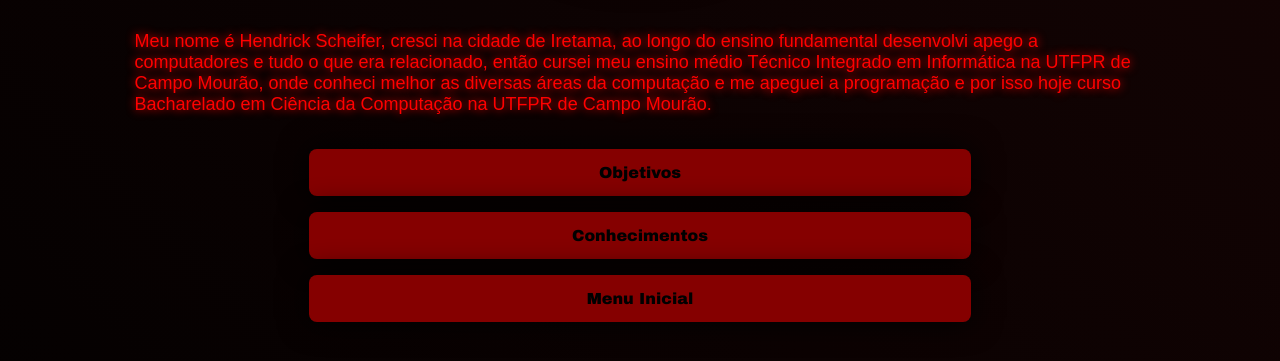
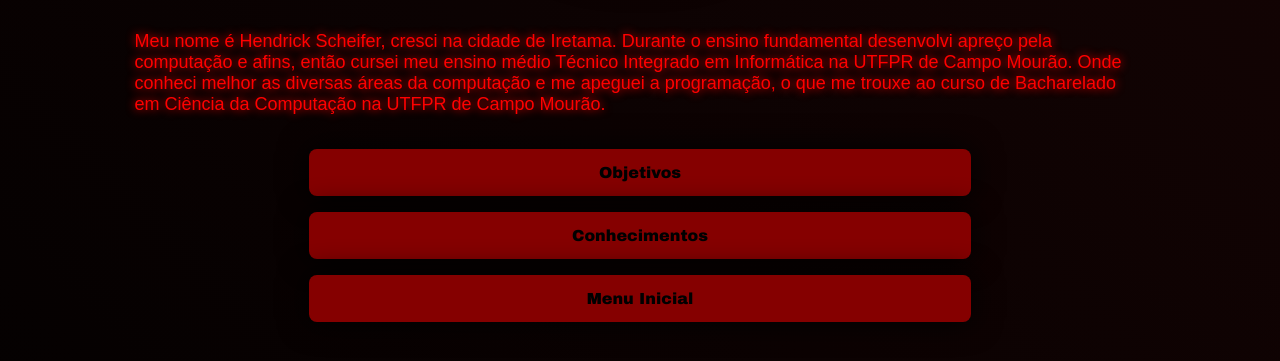
Before and after one commit to HendrickFS/LinkTree, a plain HTML site: page WhoIsMe.html in a window 1280 px wide. Shown: the part 295-656 px from the top of the page. Drawn offline with Linux system fonts and the light colour scheme.

Commit message:
corrigindo texto

```diff
--- a/WhoIsMe.html
+++ b/WhoIsMe.html
@@ -15,7 +15,6 @@
                 <h1>Quem sou eu?</h1>
                 <script>
                     function TypeText(txt){
-                    console.log(txt);
                     const TxtArray = txt.innerHTML.split('');
                     txt.innerHTML='';
                     TxtArray.forEach(function(letter,i) {
@@ -26,11 +25,11 @@
                     TypeText(txt);
                 </script>
             </div>
-            <p> Meu nome é Hendrick Scheifer, cresci na cidade de Iretama, ao longo do ensino fundamental
-                desenvolvi apego a computadores e tudo o que era relacionado,
-                então cursei meu ensino médio Técnico Integrado em Informática na UTFPR de Campo Mourão,
-                onde conheci melhor as diversas áreas da computação e
-                me apeguei a programação e por isso hoje curso Bacharelado em Ciência da Computação
+            <p> Meu nome é Hendrick Scheifer, cresci na cidade de Iretama. Durante o ensino fundamental desenvolvi apreço
+                 pela computação e afins, então cursei meu ensino médio
+                 Técnico Integrado em Informática na UTFPR de Campo Mourão. Onde conheci melhor
+                  as diversas áreas da computação e
+                me apeguei a programação, o que me trouxe ao curso de Bacharelado em Ciência da Computação
                 na UTFPR de Campo Mourão.
             </p>
             <a href="Goals.html">Objetivos</a>
```
Also changed, not shown: AboutMe.html (+0 -1 lines), Goals.html (+0 -1 lines), Knowledges.html (+0 -1 lines), index.html (+1 -2 lines).
